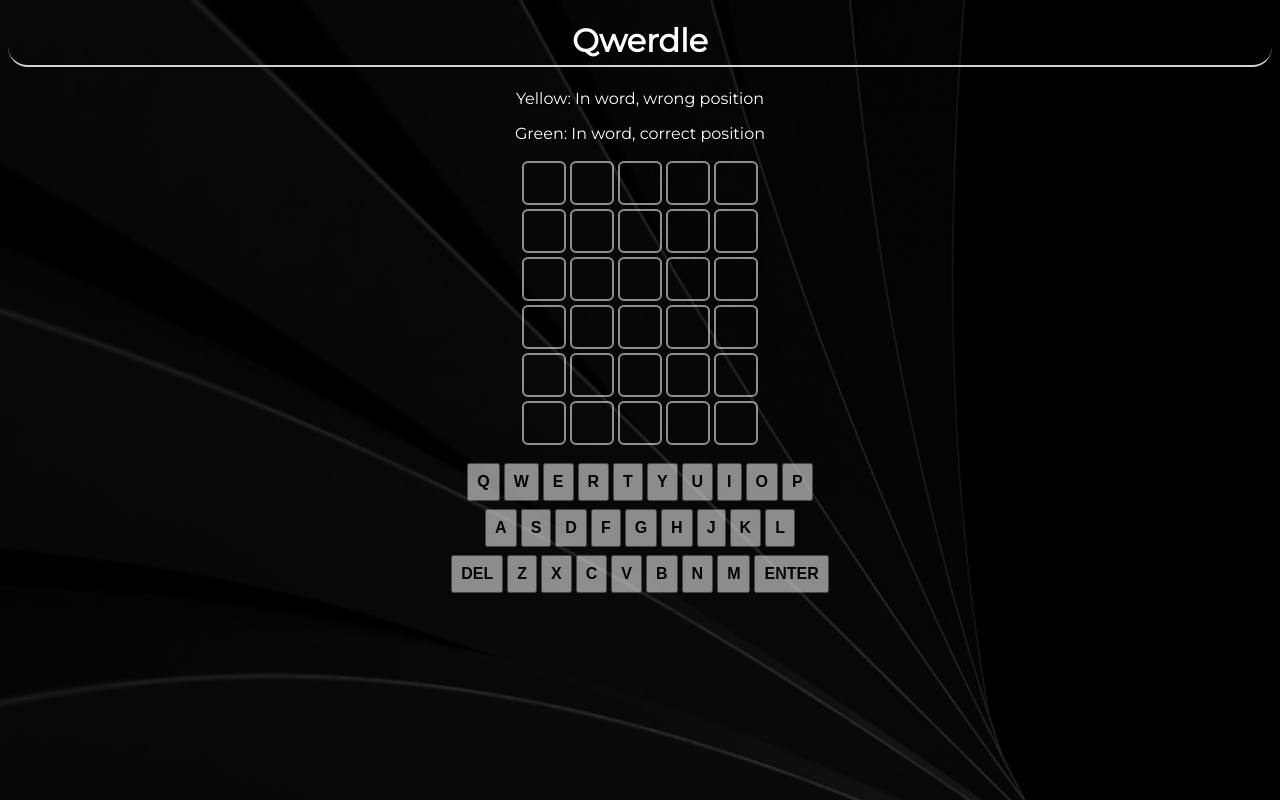
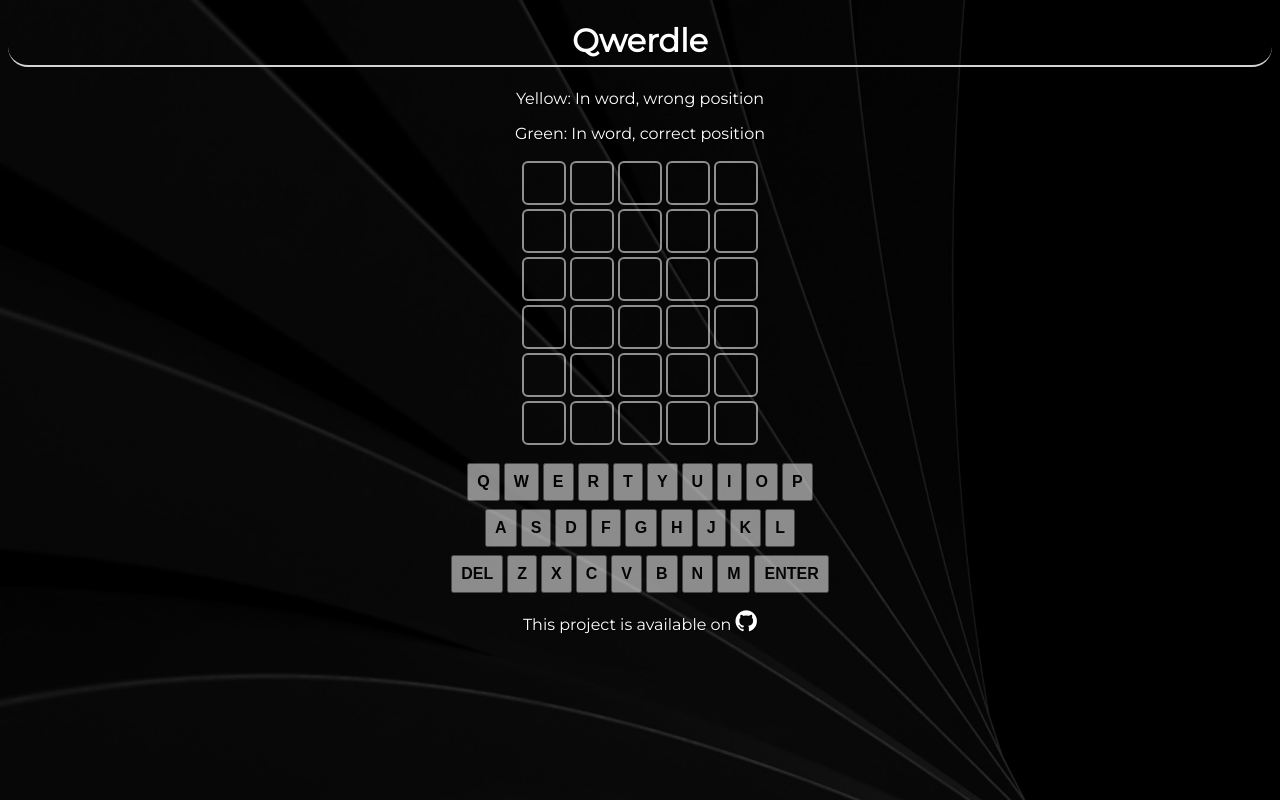
Before and after one commit to RyanShort13110/qwerdle, a plain HTML site: page index.html in a window 1280 px wide. Drawn offline with Linux system fonts and the light colour scheme.

Commit message:
added github link

```diff
--- a/index.html
+++ b/index.html
@@ -5,6 +5,7 @@
   <meta http-equiv="X-UA-Compatible" content="IE=edge">
   <meta name="viewport" content="width=device-width, initial-scale=1.0">
   <title>Qwerdle</title>
+  <link rel='stylesheet' href='https://cdnjs.cloudflare.com/ajax/libs/font-awesome/4.7.0/css/font-awesome.min.css'>
   <link rel="stylesheet" href="style.css">
 </head>
 <body>
@@ -57,6 +58,8 @@
     </div>
   </div>
 
+  <p>This project is available on <a href="https://github.com/RyanShort13110/qwerdle"><i class='fa fa-github' id="githubLogo"></i></a></p>
+
   <script src="script.js" type="module"></script>
 </body>
 </html>
--- a/style.css
+++ b/style.css
@@ -94,3 +94,8 @@ p{
   0% { opacity: 0; }
   100% { opacity: 1; }
 }
+
+#githubLogo{
+  color: white;
+  font-size: 25px;
+}
```
